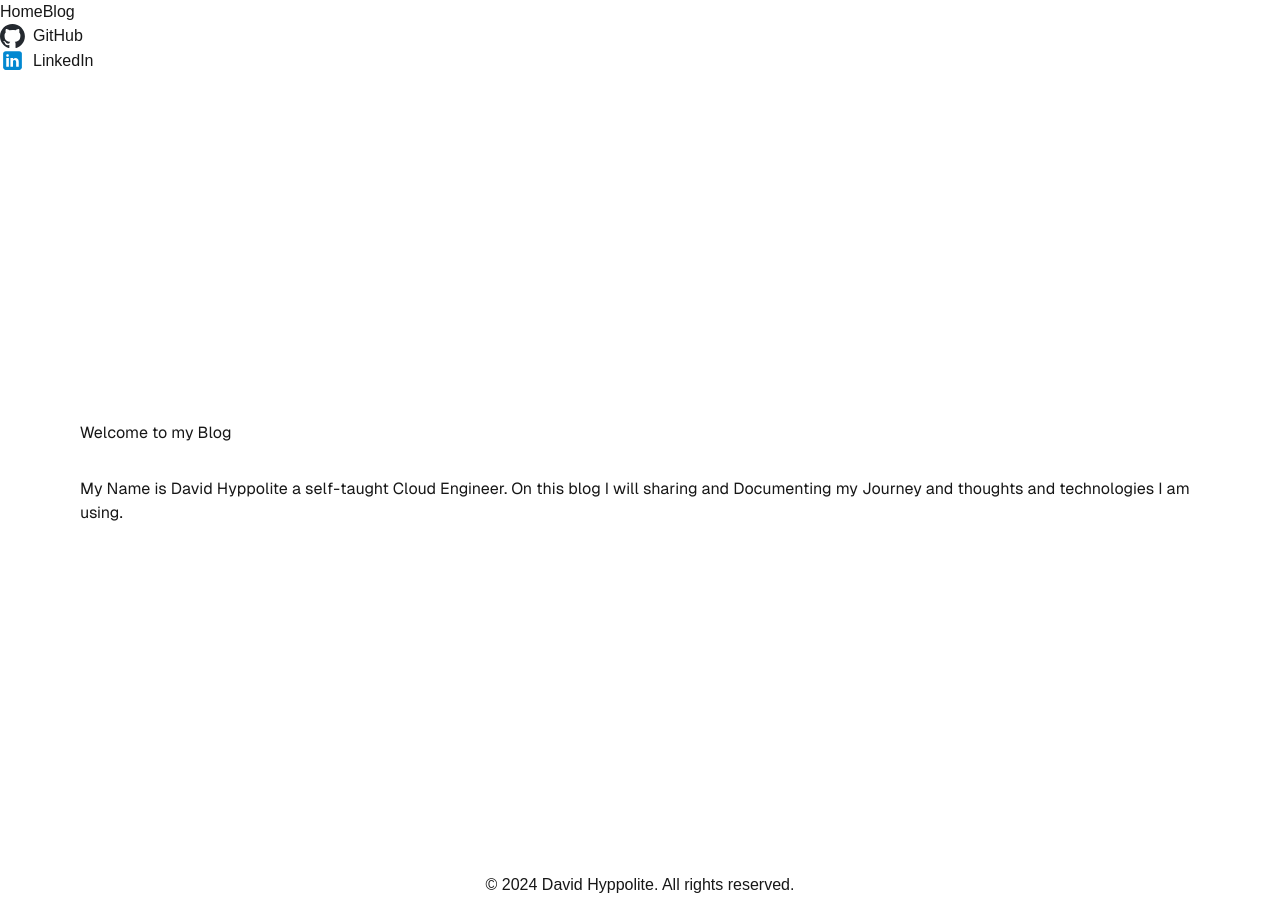
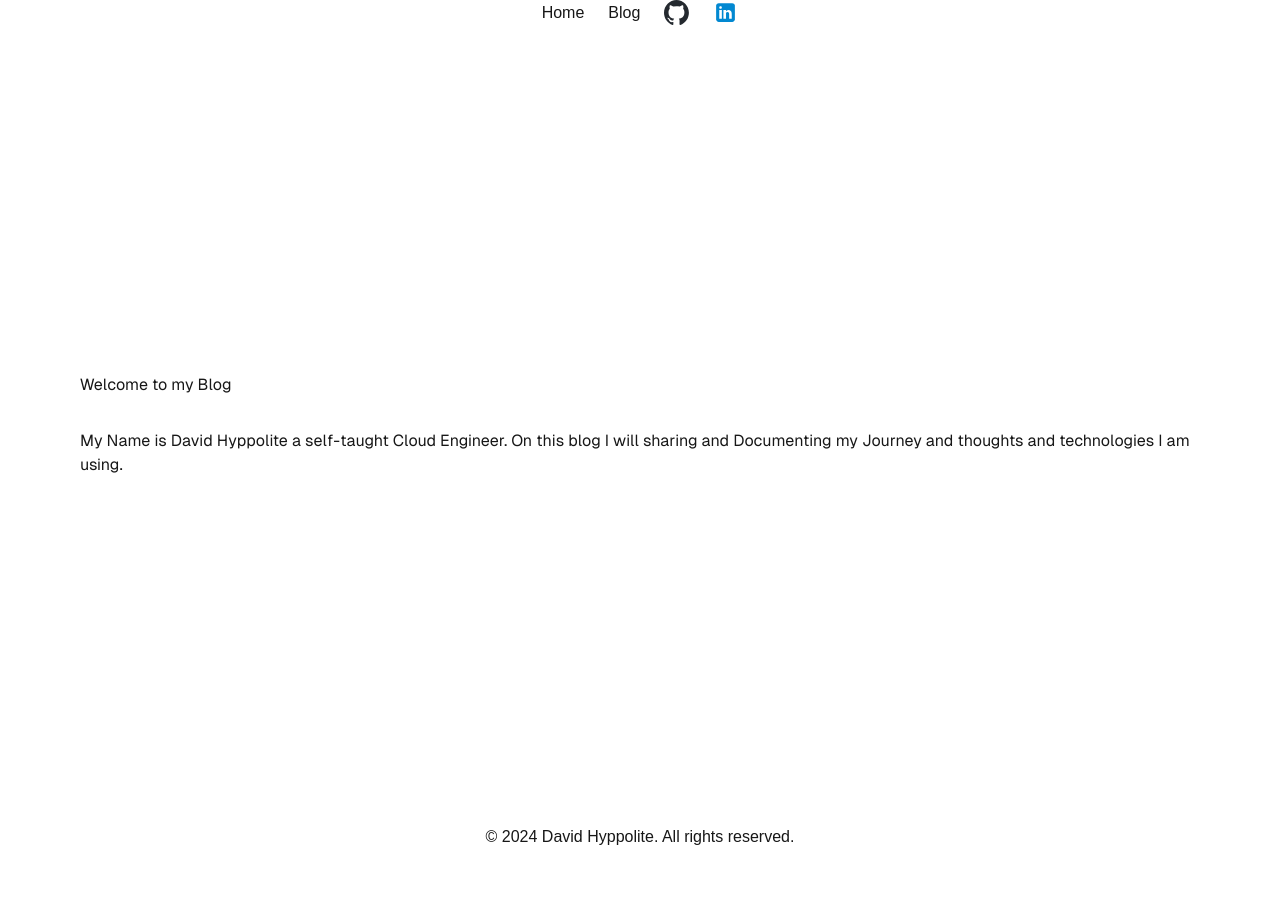
Before and after one commit to dhayv/blogsite, a Next.js app in the folder my-app/: page / in a window 1280 px wide. After the commit the page ends 849 px from the top, so only its background shows below. Built offline with nearby package versions, Linux system fonts and the light colour scheme.

Commit message:
updates layout of nav bar

```diff
--- a/my-app/app/header.tsx
+++ b/my-app/app/header.tsx
@@ -3,12 +3,18 @@ import Link from 'next/link';
 // use icon8 for svg's
 const Header = (): JSX.Element => {
   return (
-    <nav>
+    <nav className="flex flex-wrap justify-center space-x-6 ">
+
+      <div className='flex items-center space-x-6'>
+
       <Link href=''>Home</Link>
+
+
       <Link href=''>Blog</Link>
+      </div>
 
-      <a
-        className="flex items-center gap-2 hover:underline hover:underline-offset-4"
+     <div className='flex items-center space-x-6'>
+     <a
         href="https://github.com/dhayv"
         target="_blank"
         rel="noopener noreferrer"
@@ -19,10 +25,8 @@ const Header = (): JSX.Element => {
           width={25}
           height={25}
         />
-        GitHub
       </a>
       <a
-        className="flex items-center gap-2 hover:underline hover:underline-offset-4"
         href="https://www.linkedin.com/in/david-hyppolite-60560b61/"
         target="_blank"
         rel="noopener noreferrer"
@@ -34,8 +38,12 @@ const Header = (): JSX.Element => {
           width={25}
           height={25}
         />
-        LinkedIn
       </a>
+     </div>
+
+
+
+
     </nav>
   )
 }
```
